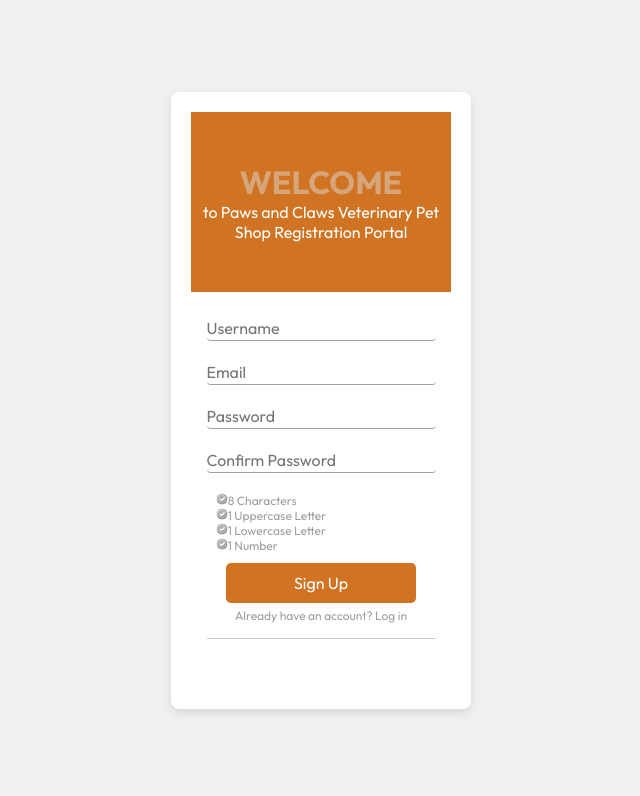
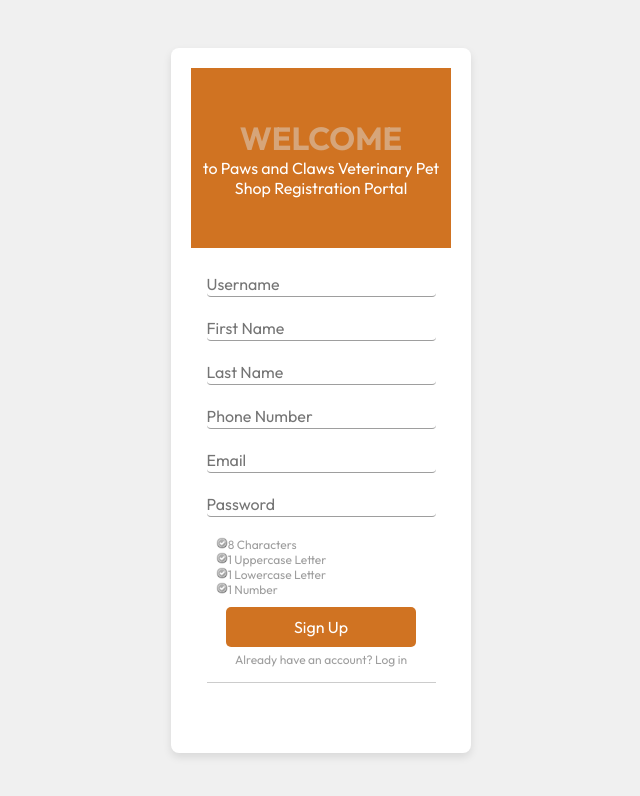
Before and after one commit to Haypeak/Paws-and-claws, a React (Vite) app in the folder front-end/: page /SignUp in a window 1280 px wide. Shown: the top 796 px of the page, without its empty margins (319-959 px from the left). Built offline with nearby package versions, Linux system fonts and the light colour scheme.

Commit message:
Fixed bugs, updated SignUp page

```diff
--- a/front-end/src/App.jsx
+++ b/front-end/src/App.jsx
@@ -2,7 +2,7 @@ import { BrowserRouter as Router, Routes, Route } from 'react-router-dom';
 import AboutPage from './Pages/AboutPage';
 import HomePage from './Pages/HomePage';
 import AppointmentPage from './Pages/AppointmentPage';
-// import LoginPage from './Pages/LoginPage';
+import LoginPage from './Pages/LoginPage';
 import SignUpPage from './Pages/SignUpPage';
 import AdminLoginPage from './AdminPanel/AdminPages/AdminLogin';
 import ContactUsPage from './Pages/ContactUsPage'
@@ -25,7 +25,7 @@ const App = () => {
         <Route path="/" element={<HomePage />} />
         <Route path="/appointments" element={<AppointmentPage />} />
         <Route path="/About" element={<AboutPage />} />
-        {/* <Route path="/login" element={<LoginPage />} /> */}
+        <Route path="/login" element={<LoginPage />} />
         <Route path="/SignUp" element={<SignUpPage />} />
         <Route path="/AdminLogin" element={<AdminLoginPage />} />
         <Route path="/ContactUs" element={<ContactUsPage />} />
--- a/front-end/src/Components/AppointmentForm/AppointmentForm.jsx
+++ b/front-end/src/Components/AppointmentForm/AppointmentForm.jsx
@@ -1,10 +1,61 @@
 import { useState, useEffect } from 'react';
 import "./AppointmentForm.css";
+import { Navigate, redirect } from 'react-router-dom';
 
 const AppointmentForm = () => {
+    // const get_current_user = async () => {
+    //     try {
+    //         // Extract the token from the document cookie
+    //         const getCookie = (name) => {
+    //             const value = `; ${document.cookie}`;
+    //             const parts = value.split(`; ${name}=`);
+    //             if (parts.length === 2) return parts.pop().split(';').shift();
+    //         };
+
+    //         const token = getCookie('token'); // Assuming the token is stored in a cookie named 'token'
+
+    //         const response = await fetch('http://127.0.0.1:5000/auth/current_user', {
+    //             method: 'GET',
+    //             mode: 'cors',
+    //             headers: {
+    //                 'Content-Type': 'application/json',
+    //                 'Authorization': `Bearer ${token}` // Include the token in the Authorization header
+    //             },
+    //         });
+
+    //         if (response.status === 200) {
+    //             // User is logged in, do nothing
+    //             current_user = response.json
+    //             return current_user
+    //         } else {
+    //             // User is not logged in, redirect to login page
+    //             current_user = ' '
+    //             console.log(response.json())
+    //             return current_user
+    //         }
+    //     } catch (error) {
+    //         console.error('Network Error:', error);
+    //     }
+    // };
+
+// trying to implement a function to get current user, not going well as you can see
+
+    // current_user = get_current_user()
+    // if (current_user != ''){
+    //     firstName = current_user.first_name
+    //     surname = current_user.last_name
+    //     email = current_user.email
+    //     phoneNumber = current_user.phone_number
+    // }
+    // else{
+    //     firstName=''
+    //     surname=''
+    //     email=''
+    //     phoneNumber=''
+    // }
     const [formData, setFormData] = useState({
         firstName: '',
-        surname:'',
+        surname: '',
         email: '',
         phoneNumber: '',
         date: '',
@@ -40,6 +91,7 @@ const AppointmentForm = () => {
 
             if (response.status === 201) {
                 alert('Appointment Booked Successfully!');
+                window.location.href = '/appointments'
             } else {
                 const errorData = await response.json();
                 console.error('Server Error:', errorData);
@@ -167,8 +219,8 @@ const AppointmentForm = () => {
                             required
                             className='contact-section'
                         >
-                            <option value='Dog' selected={formData.species === 'Dog'}>Dog</option>
-                            <option value='Cat' selected={formData.species === 'Cat'}>Cat</option>
+                            <option value='Dog' defaultValue={'Dog'}>Dog</option>
+                            <option value='Cat' defaultValue={'Cat'}>Cat</option>
                         </select>
 
                          {/* <label htmlFor="email">Email:</label> */}
--- a/front-end/src/Components/SignUp/SignUp.jsx
+++ b/front-end/src/Components/SignUp/SignUp.jsx
@@ -5,6 +5,9 @@ import './SignUp.css';
 
 function SignUp() {
   const [username, setName] = useState('');
+  const [first_name, setFirstName] = useState('');
+  const [last_name, setLastName] = useState('');
+  const [phone_number, setPhoneNumber] = useState('');
   const [email, setEmail] = useState('');
   const [password, setPassword] = useState('');
   const [confirmPassword, setConfirmPassword] = useState('')
@@ -20,7 +23,7 @@ function SignUp() {
         headers: {
           'Content-Type': 'application/json',
         },
-        body: JSON.stringify({ username, email, password }),
+        body: JSON.stringify({ username, first_name, last_name, phone_number, email, password }),
       });
       if (response.ok) {
         // Handle successful signup (e.g., redirect to login page)
@@ -59,6 +62,42 @@ function SignUp() {
             </div>
             <div className="login-info">
               <input
+                type="text"
+                value={first_name}
+                onChange={(e) => {
+                  setFirstName(e.target.value);
+                  setError(''); // Clear error when user starts typing
+                }}
+                placeholder="First Name"
+                required
+              />
+            </div>
+            <div className="login-info">
+              <input
+                type="text"
+                value={last_name}
+                onChange={(e) => {
+                  setLastName(e.target.value);
+                  setError(''); // Clear error when user starts typing
+                }}
+                placeholder="Last Name"
+                required
+              />
+              </div>
+            <div className="login-info">
+              <input
+                type="phone-number"
+                value={phone_number}
+                onChange={(e) => {
+                  setPhoneNumber(e.target.value);
+                  setError(''); // Clear error when user starts typing
+                }}
+                placeholder="Phone Number"
+                required
+              />
+            </div>
+            <div className="login-info">
+              <input
                 type="email"
                 value={email}
                 onChange={(e) => {
@@ -83,18 +122,20 @@ function SignUp() {
               />
             </div>
 
-            <div className="login-info">
+            {/* <div className="login-info">
               <input
                 type="password"
                 value={confirmPassword}
                 onChange={(e) => {
                   setConfirmPassword(e.target.value);
-                  setError(''); // Clear error when user starts typing
+                  if (e.target.value !== password){
+                    setError('passwords do not match'); // Clear error when user starts typing
+                  }
                 }}
                 placeholder="Confirm Password"
                 required
               />
-            </div>
+            </div> */}
             <div className="psswrd-requirement-col">
               <div className="password-requirement">
                 <img src={acceptDisabled} alt=''/>
```
Also changed, not shown: 2 other files (tests, documents, lock files or other folders).
